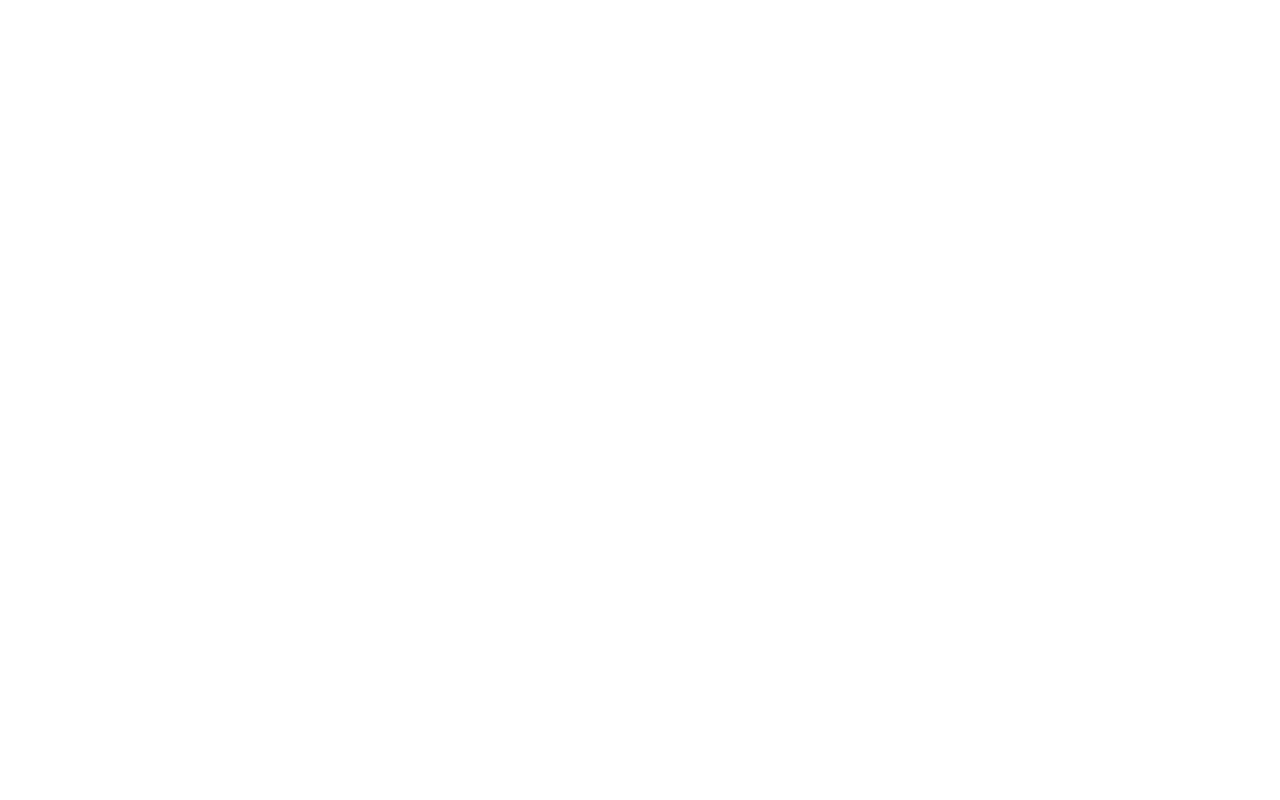
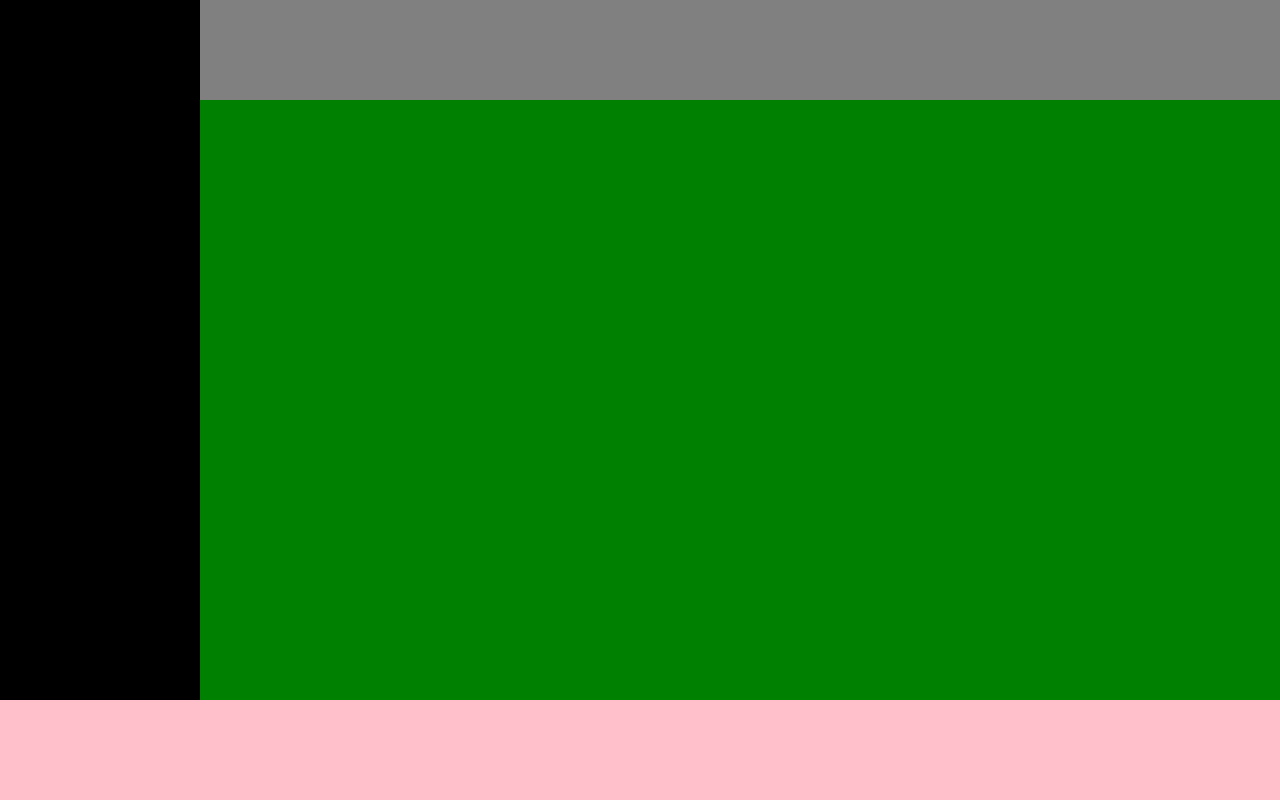
Before and after one commit to TonyBrb/html-css-spotifyweb, a plain HTML site: page index.html in a window 1280 px wide. Drawn offline with Linux system fonts and the light colour scheme.

Commit message:
Struttura principale

```diff
--- a/css/style.css
+++ b/css/style.css
@@ -0,0 +1,35 @@
+*{
+  margin: 0;
+  padding: 0;
+  box-sizing: border-box;
+}
+
+header{
+  width: calc(100vw - 200px);
+  height: 100px;
+  background-color: grey;
+  margin-left: 200px;
+}
+
+.left-menu{
+  width: 200px;
+  height: calc(100vh - 100px);
+  background-color: black;
+  position: absolute;
+}
+
+
+main{
+  width: calc(100vw - 200px);
+  height: calc(100vh - 200px);
+  background-color: green;
+  margin-left: 200px;
+}
+
+
+
+footer{
+  width: 100%;
+  height: 100px;
+  background-color: pink;
+}
--- a/index.html
+++ b/index.html
@@ -9,7 +9,15 @@
   <title>Spotify</title>
 </head>
 <body>
+
+  <div class="left-menu"></div>
   <header></header>
+
+
+
+  <main></main>
+
+  <footer></footer>
 
 </body>
 </html>
```
